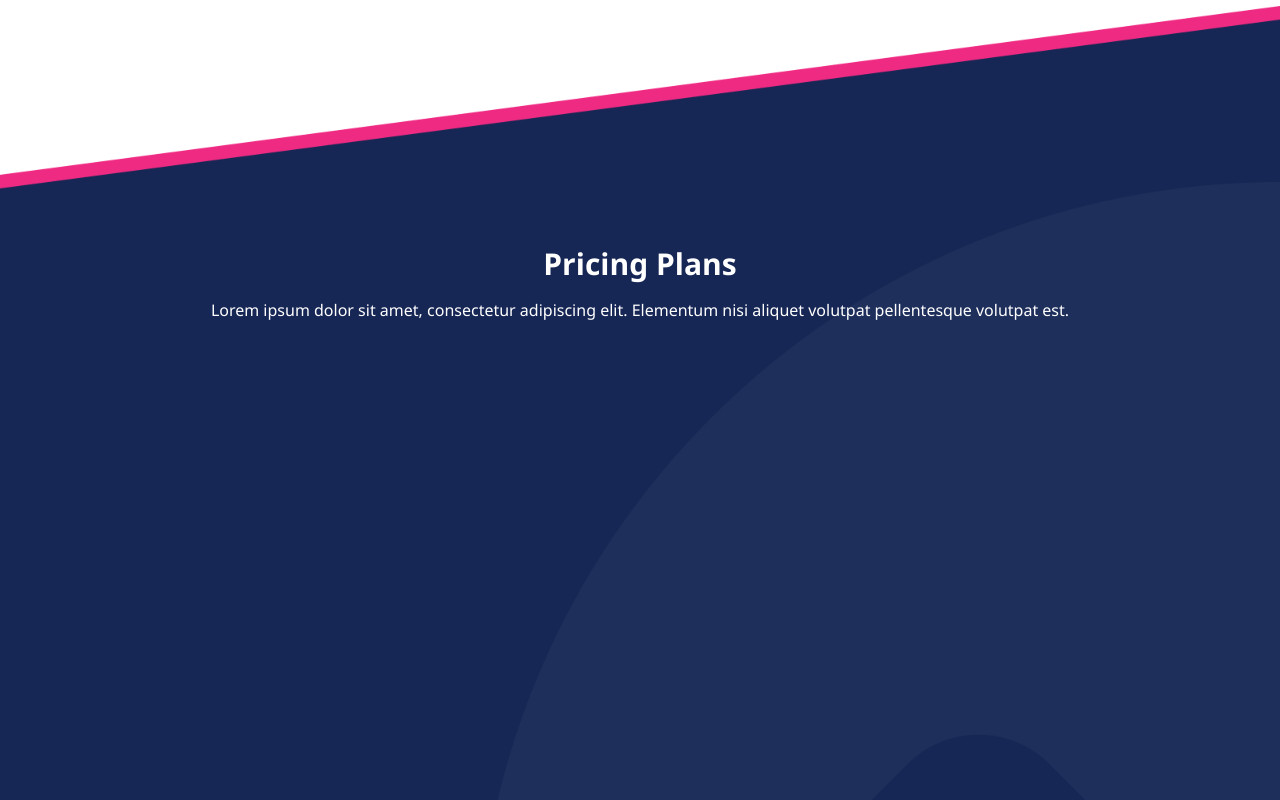
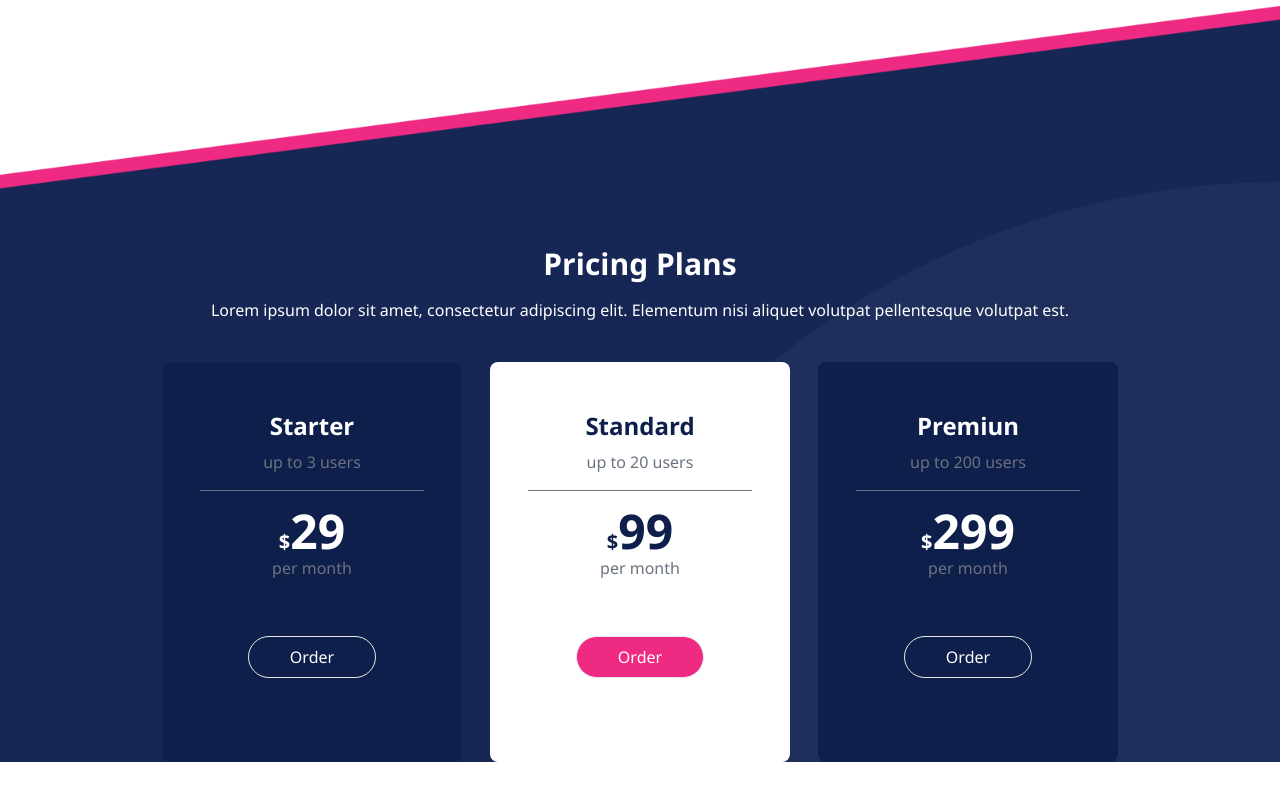
Before and after one commit to lucasilvas2/dealer_vue3, a Nuxt app: page / in a window 1280 px wide. Shown: the part 2284-3084 px from the top of the page. After the commit the page ends 3046 px from the top, so only its background shows below. Built offline with nearby package versions, Linux system fonts and the light colour scheme.

Commit message:
feat: added card pricing

```diff
--- a/pages/index.vue
+++ b/pages/index.vue
@@ -151,16 +151,63 @@ definePageMeta({
     </div>
   </div>
   <div
-    class="bg-no-repeat bg-cover bg-[url('/img/background-bottom.png')] h-screen"
+    class="bg-no-repeat bg-cover bg-[url('/img/background-bottom.png')] h-full"
   >
     <div class="flex flex-col items-center">
       <h1 class="text-white font-bold text-3xl text-justify text-wrap mt-60">
         Pricing Plans
       </h1>
-      <p class="text-white text-center mt-4">
+      <p class="text-white text-center mt-4 mb-10">
         Lorem ipsum dolor sit amet, consectetur adipiscing elit. Elementum nisi
         aliquet volutpat pellentesque volutpat est.
       </p>
+      <div class="grid grid-cols-3 gap-7">
+        <div
+          class="flex flex-col items-center text-white rounded-lg h-[400px] w-[300px] p-12"
+          style="background-color: #0f1f4b"
+        >
+          <h4 class="text-2xl font-semibold mb-2">Starter</h4>
+          <p class="text-gray-500 mb-4">up to 3 users</p>
+          <div class="flex w-56 h-[1px] bg-gray-500 mb-4"></div>
+          <h1 class="font-bold text-5xl"><span class="text-xl">$</span>29</h1>
+          <p class="text-gray-500 mb-14">per month</p>
+          <button
+            class="bg-transparent border-solid border-[1px] border-grey-500 rounded-full w-32 p-2"
+          >
+            Order
+          </button>
+        </div>
+        <div
+          class="flex flex-col items-center bg-white rounded-lg h-[400px] w-[300px] p-12"
+          style="color: #0f1f4b"
+        >
+          <h4 class="text-2xl font-semibold mb-2">Standard</h4>
+          <p class="text-gray-500 mb-4">up to 20 users</p>
+          <div class="flex w-56 h-[1px] bg-gray-500 mb-4"></div>
+          <h1 class="font-bold text-5xl"><span class="text-xl">$</span>99</h1>
+          <p class="text-gray-500 mb-14">per month</p>
+          <button
+            class="bg-[#EF2A82] text-white border-solid border-[1px] border-grey-500 rounded-full w-32 p-2"
+          >
+            Order
+          </button>
+        </div>
+        <div
+          class="flex flex-col items-center text-white rounded-lg h-[400px] w-[300px] p-12"
+          style="background-color: #0f1f4b"
+        >
+          <h4 class="text-2xl font-semibold mb-2">Premiun</h4>
+          <p class="text-gray-500 mb-4">up to 200 users</p>
+          <div class="flex w-56 h-[1px] bg-gray-500 mb-4"></div>
+          <h1 class="font-bold text-5xl"><span class="text-xl">$</span>299</h1>
+          <p class="text-gray-500 mb-14">per month</p>
+          <button
+            class="bg-transparent border-solid border-[1px] border-grey-500 rounded-full w-32 p-2"
+          >
+            Order
+          </button>
+        </div>
+      </div>
     </div>
   </div>
 </template>
```
